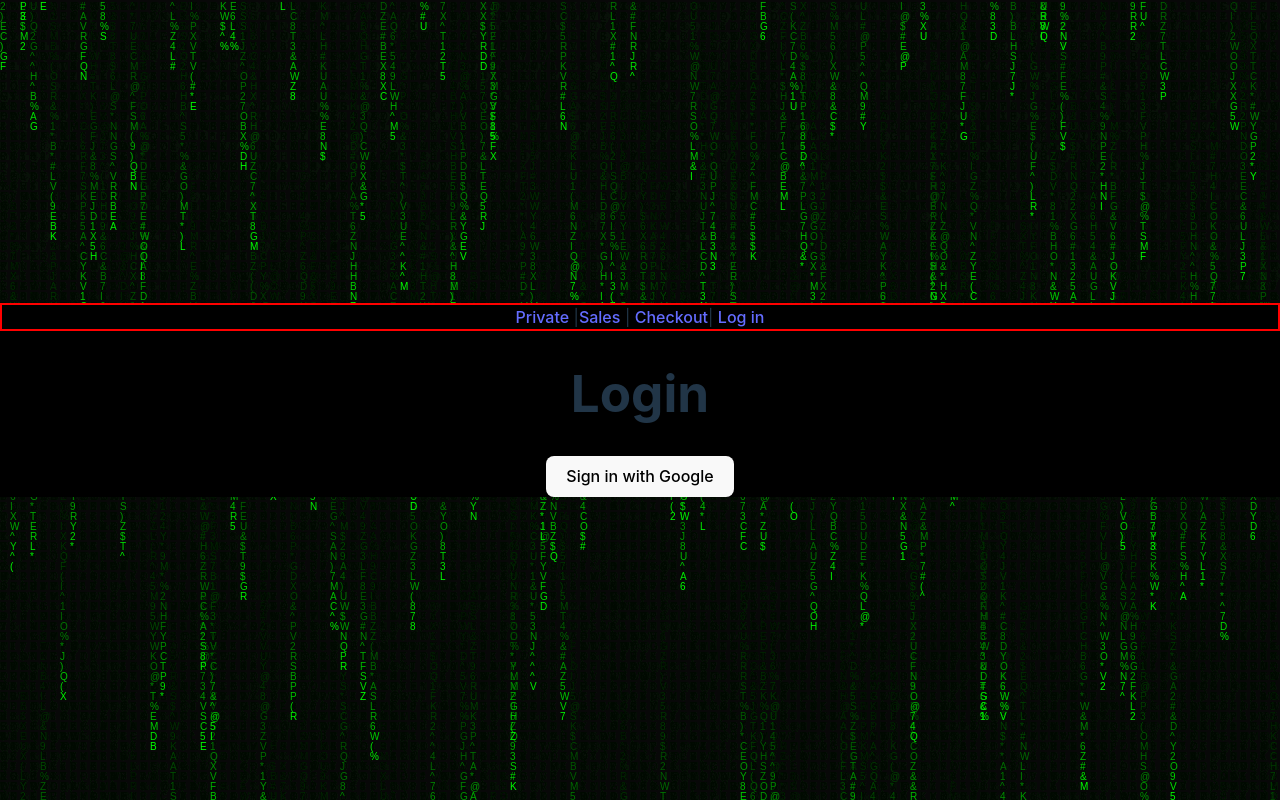
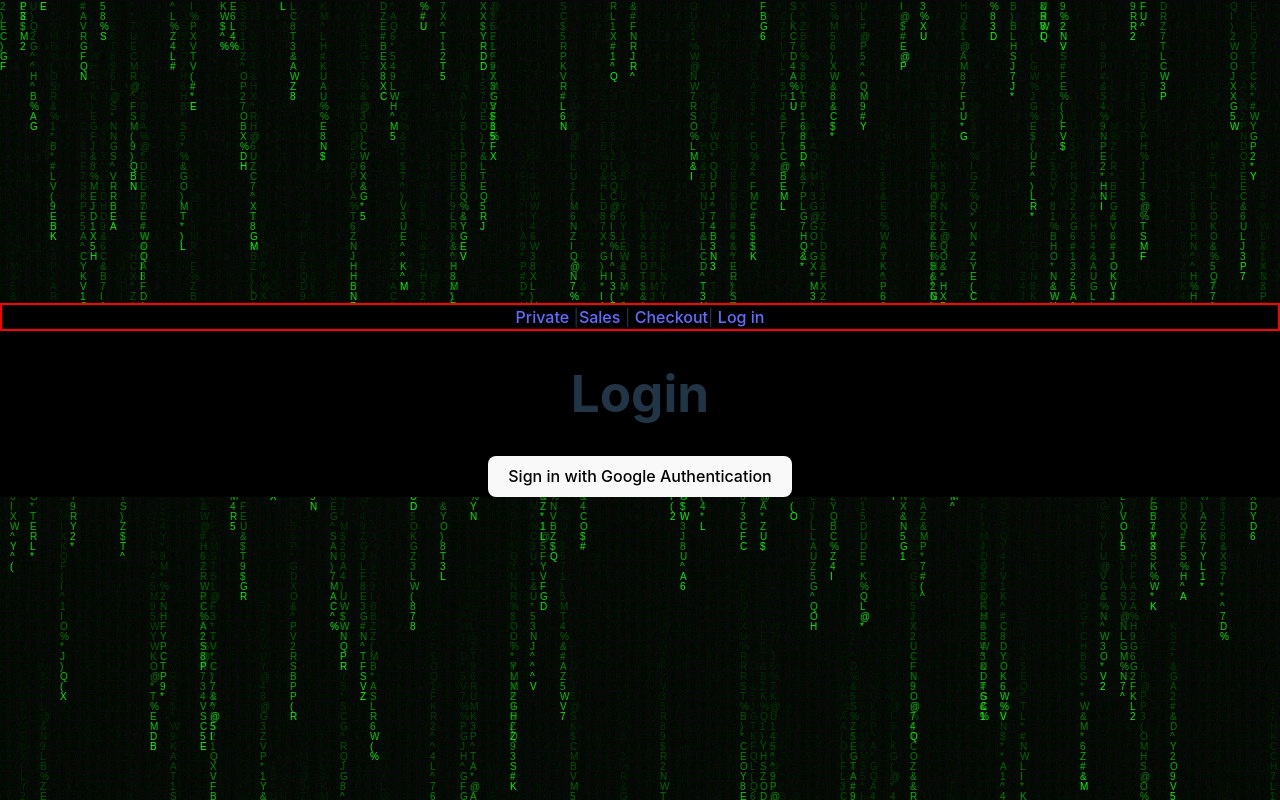
Before and after one commit to pmrprdc/gamifiedworkday, a React (Vite) app: page /login in a window 1280 px wide. Built offline with nearby package versions, Linux system fonts and the light colour scheme.

Commit message:
changed button

```diff
--- a/src/components/LOGIN/LoginPage.jsx
+++ b/src/components/LOGIN/LoginPage.jsx
@@ -37,7 +37,7 @@ const LoginPage = () => {
           onClick={signInWithGoogle}
           className="bg-blue-500 hover:bg-blue-700 text-white font-bold py-2 px-4 rounded"
         >
-          Sign in with Google
+          Sign in with Google Authentication
         </button>
       </div>
     </div>
```
